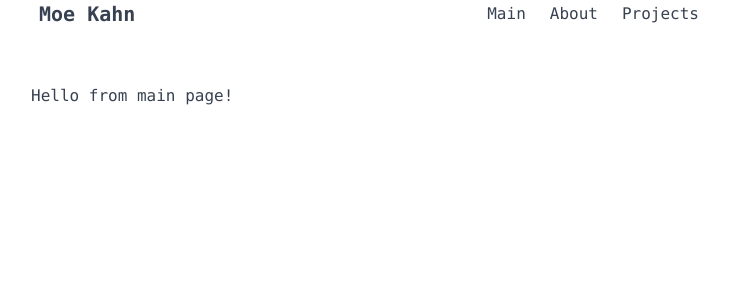
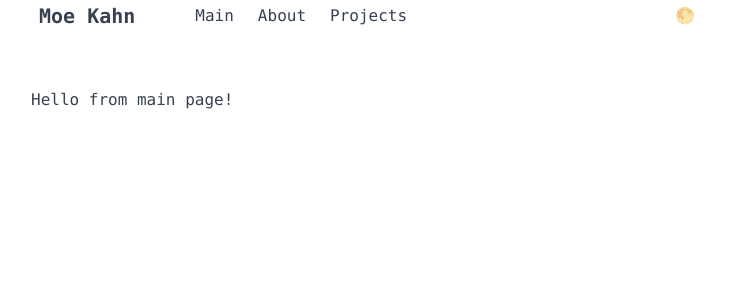
Before and after one commit to jajamoo/nuxt-app, a Nuxt app: page / in a window 1280 px wide. Shown: the top 300 px of the page, without its empty margins (273-1002 px from the left). Built offline with nearby package versions, Linux system fonts and the light colour scheme.

Commit message:
user controlled dark/light mode buttons

```diff
--- /dev/null
+++ b/components/color-mode-selector.vue
@@ -0,0 +1,43 @@
+<script setup lang="ts">
+const showNextModelLabel = ref(false)
+
+const colorMode = useColorMode();
+const modes = [
+  'system',
+  'light',
+  'dark',
+];
+const nextModeIcons = {
+  system: '🌓',
+  light: '🌕',
+  dark: '🌑'
+}
+
+const nextMode = computed(() => {
+  const currentModeIndex = modes.indexOf(colorMode.preference)
+  let nextModeIndex = null
+  if (currentModeIndex + 1 === modes.length) {
+    nextModeIndex = 0;
+  }else {
+     nextModeIndex = currentModeIndex + 1
+  }
+  return modes[nextModeIndex]
+})
+
+const nextModeIcon  = computed(() => nextModeIcons[nextMode.value])
+const toggleMode = () => colorMode.preference = nextMode.value
+
+</script>
+
+<template>
+  <div class="flex space-x-2 items-center">
+    <div class="text-gray-500 text-xs" v-if="showNextModelLabel">
+      Change to : {{ nextMode }}
+    </div>
+    <button @click="toggleMode" @mouseenter="showNextModelLabel = true" @mouseleave="showNextModelLabel = false" class="hover:bg-gray-200 dark:hover:bg-gray-400 px-2 py-1 text-gray-600">{{ nextModeIcon }}</button>
+  </div>
+
+</template>
+
+<style scoped>
+</style>
--- a/components/project-list.vue
+++ b/components/project-list.vue
@@ -9,7 +9,7 @@
         <a :href="repository.html_url" target="_blank">
           <div class="flex items-center justify-between">
             <div class="font-semibold">{{ repository.name }}</div>
-            <div class="font-semibold">{{ repository.stargazers_count }} * </div>
+            <div class="font-semibold">{{ repository.stargazers_count }} ★ </div>
           </div>
           <p class="text-sm">
             {{repository.description}}
--- a/layouts/default.vue
+++ b/layouts/default.vue
@@ -3,10 +3,15 @@
 <template>
   <div class="container mx-auto max-w-2xl">
     <header class="flex justify-between items-center">
-      <div>
-        <NuxtLink to="/" class="text-xl font-semibold p-2 hover:bg-gray-200"> Moe Kahn </NuxtLink>
+      <div class="flex items-center space-x-12">
+        <div>
+          <NuxtLink to="/" class="text-xl font-semibold p-2 hover:bg-gray-200"> Moe Kahn </NuxtLink>
+        </div>
+        <Menu />
       </div>
-      <Menu />
+      <ClientOnly>
+        <ColorModeSelector />
+      </ClientOnly>
     </header>
     <main class="p-2 mt-10"></main>
     <slot />
@@ -14,8 +19,6 @@
 </template>
 
 <script setup>
-const colorMode = useColorMode();
-console.log(colorMode.preference)
 useHead({
   titleTemplate: '%s - Moe Kahn',
 })
```
